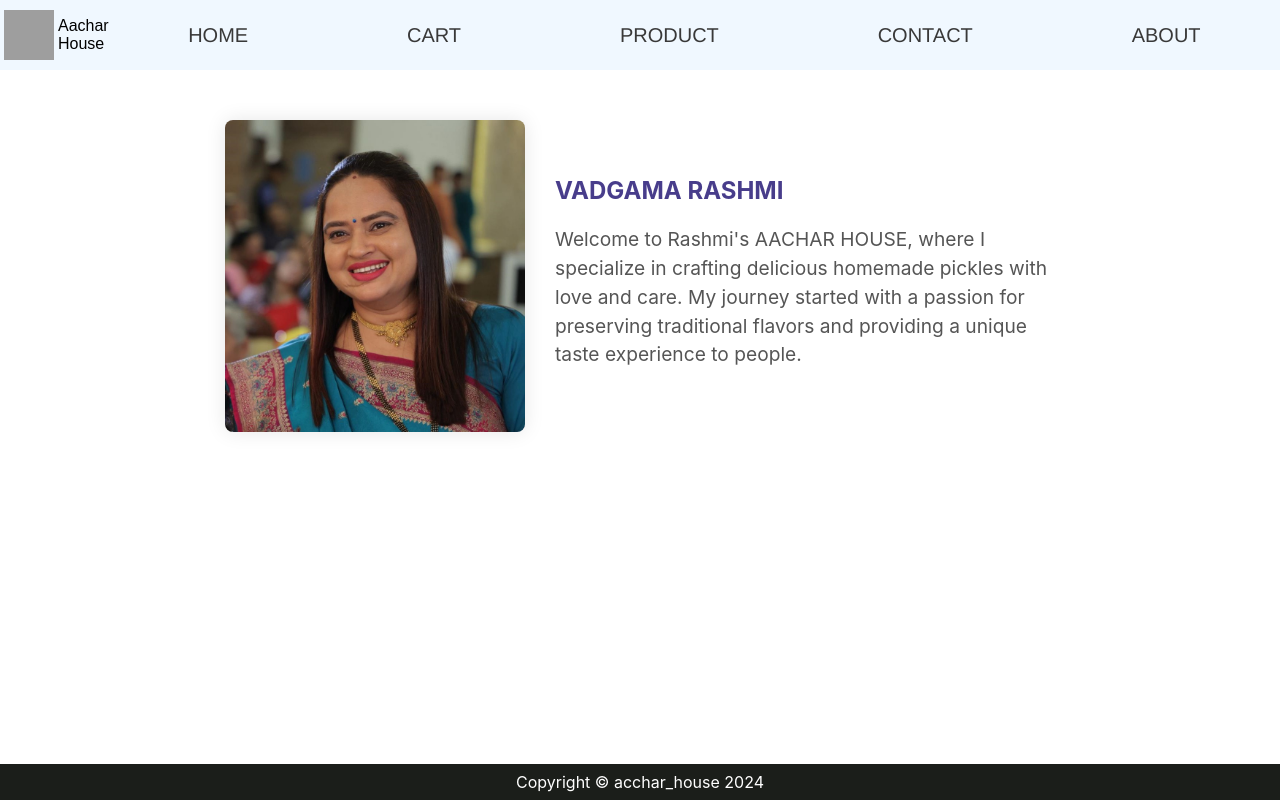
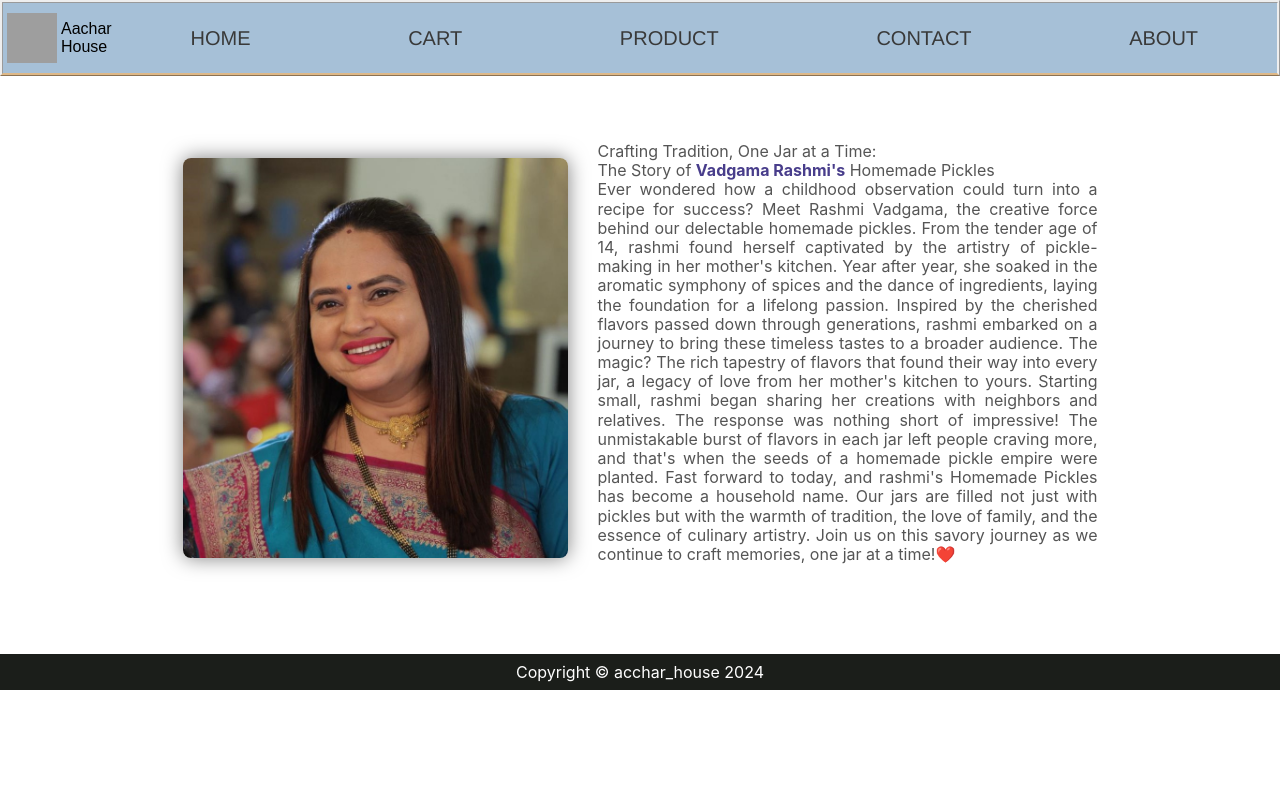
Before and after one commit to joshidev77/aachar_house, a React (Create React App) app: page /about in a window 1280 px wide. Built offline with nearby package versions, Linux system fonts and the light colour scheme; grey boxes are pictures that could not be loaded.

Commit message:
Added Image in about us and some data for the same

```diff
--- a/src/App.css
+++ b/src/App.css
@@ -38,9 +38,11 @@
 .navigation{
   display: flex;
   align-items: center;
-  background-color: aliceblue;
+  background-color: rgb(166, 192, 215);
   height: 70px;
   margin-bottom: 0px;
+  border-bottom: 3px solid burlywood;
+  border-style: ridge;
 }
 .navigation a{
   text-transform: uppercase;
@@ -55,7 +57,6 @@
   background-color: rgb(27, 30, 26);
   bottom: 0;
   left: 0;
-  position: fixed;
   margin-top: 10px;
   right: 0;
   padding: 8px;
--- a/src/Components/About.css
+++ b/src/Components/About.css
@@ -3,32 +3,35 @@
 .about-container {
     display: flex;
     justify-content: center;
+    padding: 50px;
     align-items: center;
-    padding: 50px;
   }
 
   .image-holder {
-    max-width: 300px;
+    max-width: 400px;
     margin-right: 30px;
+
   }
 
   .image-holder img {
     width: 100%;
     border-radius: 8px;
-    box-shadow: 0 0 20px rgba(0, 0, 0, 0.1);
+    height: 400px;
+    box-shadow: 0 0 20px rgba(0, 0, 0, 0.5);
   }
 
   .text-content {
     max-width: 500px;
+    text-align: justify;
   }
 
-  h2 {
+  strong {
     color: #483d8b; /* Dark slate blue */
-    margin-bottom: 20px;
+    /* margin-bottom: 20px; */
   }
 
   p {
     color: #555;
-    font-size: 1.2em;
-    line-height: 1.5;
+    font-size: 16px;
+    line-height: 1.2;
   }
--- a/src/Components/About.js
+++ b/src/Components/About.js
@@ -7,12 +7,19 @@
   return (
     <div className="about-container">
       <div className="image-holder">
-        <img src="Rashmi_Vadgama.jpg" alt="Rashmi's AACHAR HOUSE" />
+        <img src="Rashmi_Vadgama.jpg" alt="Rashmi Vadgama" />
       </div>
       <div className="text-content">
-        <h2>VADGAMA RASHMI</h2>
+
         <p>
-          Welcome to Rashmi's AACHAR HOUSE, where I specialize in crafting delicious homemade pickles with love and care. My journey started with a passion for preserving traditional flavors and providing a unique taste experience to people.
+        Crafting Tradition, One Jar at a Time:<br></br> The Story of <strong>Vadgama Rashmi's</strong> Homemade Pickles<br></br>
+
+Ever wondered how a childhood observation could turn into a recipe for success? Meet Rashmi Vadgama, the creative force behind our delectable homemade pickles.
+From the tender age of 14, rashmi found herself captivated by the artistry of pickle-making in her mother's kitchen. Year after year, she soaked in the aromatic symphony of spices and the dance of ingredients, laying the foundation for a lifelong passion.
+Inspired by the cherished flavors passed down through generations, rashmi embarked on a journey to bring these timeless tastes to a broader audience. The magic? The rich tapestry of flavors that found their way into every jar, a legacy of love from her mother's kitchen to yours.
+Starting small, rashmi began sharing her creations with neighbors and relatives. The response was nothing short of impressive! The unmistakable burst of flavors in each jar left people craving more, and that's when the seeds of a homemade pickle empire were planted.
+Fast forward to today, and rashmi's Homemade Pickles has become a household name. Our jars are filled not just with pickles but with the warmth of tradition, the love of family, and the essence of culinary artistry.
+Join us on this savory journey as we continue to craft memories, one jar at a time!❤️
         </p>
         {/* Add more details or customize the description as needed */}
       </div>
```
